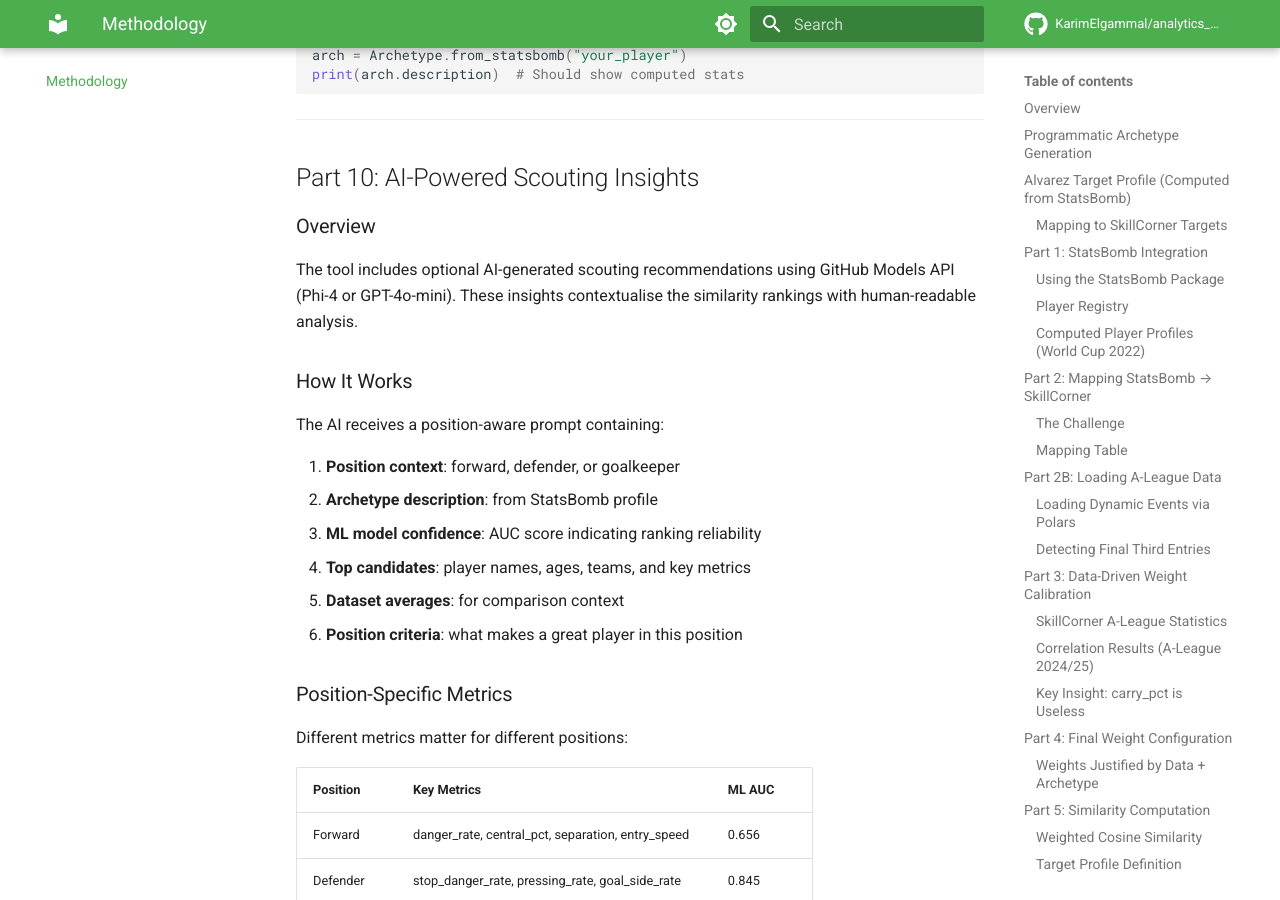
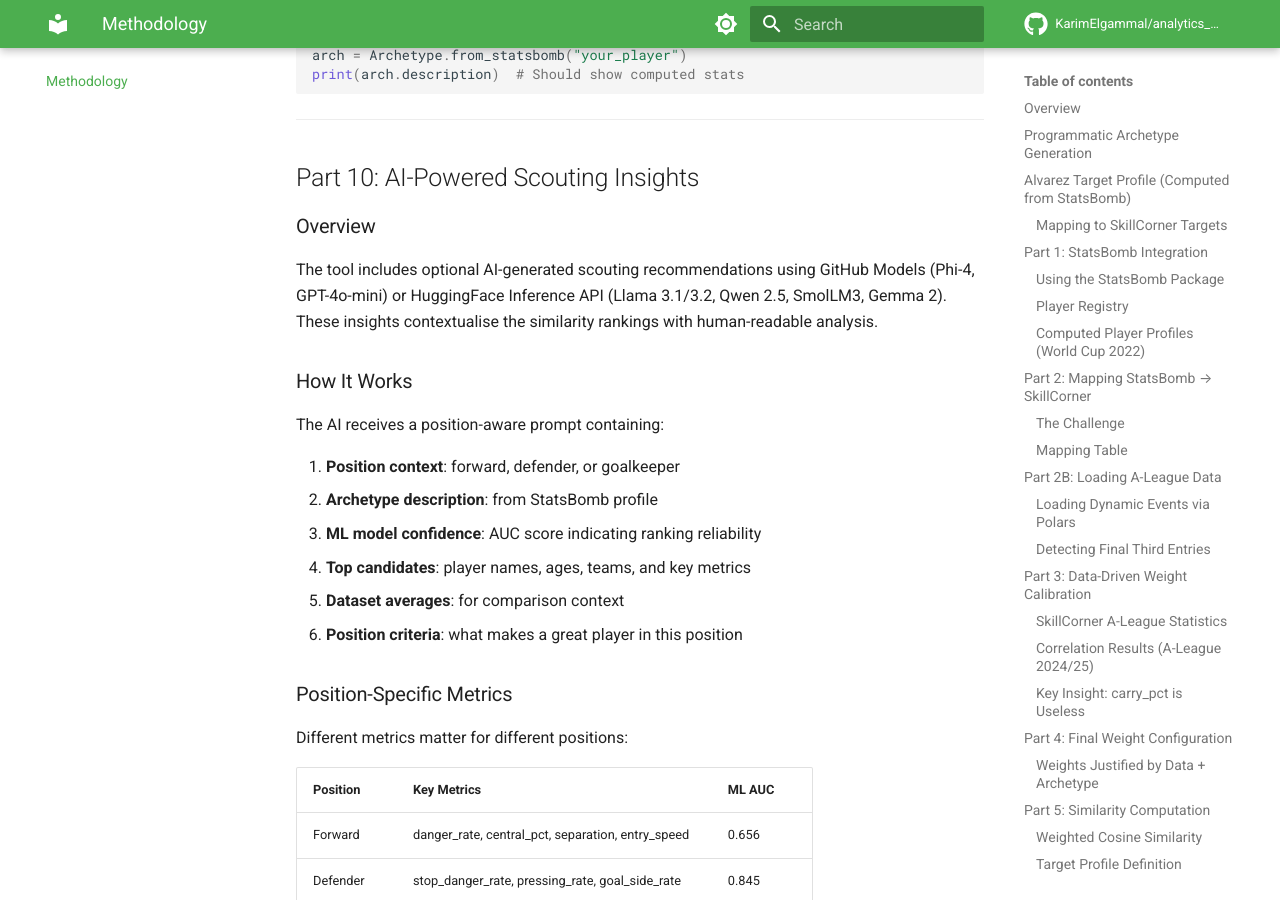
Before and after one commit to KarimElgammal/analytics_cup_research, an MkDocs documentation site: the page built from docs/methodology.md, in a window 1280 px wide and 900 px high, scrolled down 16096 px. Built offline with MkDocs 1.6.1 and Material for MkDocs 9.7.7, drawn with Linux system fonts in a browser that asks for light colours; comment, search, counter and statistics services are not loaded.

Commit message:
Add HuggingFace to AI insights overview in methodology

```diff
--- a/docs/methodology.md
+++ b/docs/methodology.md
@@ -653,7 +653,7 @@ print(arch.description)  # Should show computed stats
 
 ### Overview
 
-The tool includes optional AI-generated scouting recommendations using GitHub Models API (Phi-4 or GPT-4o-mini). These insights contextualise the similarity rankings with human-readable analysis.
+The tool includes optional AI-generated scouting recommendations using GitHub Models (Phi-4, GPT-4o-mini) or HuggingFace Inference API (Llama 3.1/3.2, Qwen 2.5, SmolLM3, Gemma 2). These insights contextualise the similarity rankings with human-readable analysis.
 
 ### How It Works
 
```
